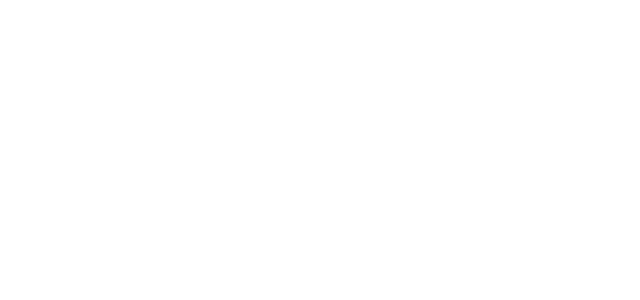
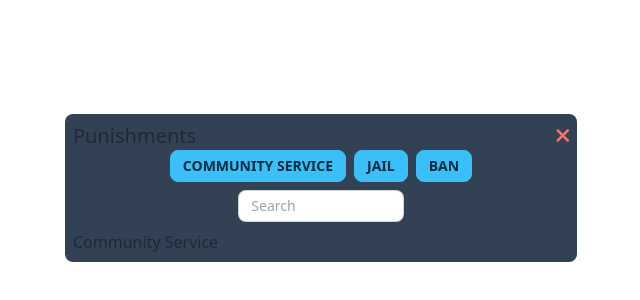
Before and after one commit to fivemland/fl_punishment, a Svelte app in the folder ui/: page / in a window 1280 px wide. Shown: the part 212-512 px from the top of the page, without its empty margins (319-959 px from the left). Built offline with nearby package versions, Linux system fonts and the light colour scheme.

Commit message:
Refactor community service client side, admin panel started

```diff
--- a/ui/index.html
+++ b/ui/index.html
@@ -5,6 +5,14 @@
     <link rel="icon" href="/favicon.ico" />
     <meta name="viewport" content="width=device-width, initial-scale=1.0" />
     <title>Vite App</title>
+
+    <link
+      rel="stylesheet"
+      href="https://cdnjs.cloudflare.com/ajax/libs/font-awesome/6.1.1/css/all.min.css"
+      integrity="sha512-KfkfwYDsLkIlwQp6LFnl8zNdLGxu9YAA1QvwINks4PhcElQSvqcyVLLD9aMhXd13uQjoXtEKNosOWaZqXgel0g=="
+      crossorigin="anonymous"
+      referrerpolicy="no-referrer"
+    />
   </head>
   <body>
     <script type="module" src="/src/main.js"></script>
--- a/ui/src/App.svelte
+++ b/ui/src/App.svelte
@@ -1,7 +1,9 @@
 <script>
   import ComservInfo from './components/ComservInfo.svelte';
+  import AdminPanel from './components/AdminPanel.svelte';
 </script>
 
 <main>
   <ComservInfo />
+  <AdminPanel />
 </main>
--- /dev/null
+++ b/ui/src/components/AdminPanel.svelte
@@ -0,0 +1,81 @@
+<script>
+  const buttons = [
+    { name: 'comserv', label: 'Community Service' },
+    { name: 'jail', label: 'Jail' },
+    { name: 'ban', label: 'Ban' },
+  ];
+  let visible = true;
+  let selectedTab = 'comserv';
+
+  $: activeTab = buttons.filter((button) => button.name === selectedTab)[0];
+
+  let users = [];
+
+  async function selectTab(name) {
+    selectedTab = name;
+
+    const response = await fetch(`https://${GetParentResourceName()}/requestUsers`, {
+      method: 'POST',
+      body: JSON.stringify({
+        selectedTab,
+      }),
+    });
+
+    const responseJson = await response.json();
+
+    if (responseJson.error) return (users = []);
+
+    users = responseJson.users;
+  }
+
+  window.addEventListener('message', ({ data }) => {
+    if (data.adminPanel !== undefined) visible = data.adminPanel;
+  });
+
+  function close() {
+    fetch(`https://${GetParentResourceName()}/closeAdminPanel`);
+  }
+
+  function remove(identifier) {
+    fetch(`https://${GetParentResourceName()}/removeUser`, {
+      method: 'POST',
+      body: JSON.stringify({
+        selectedTab,
+        identifier,
+      }),
+    });
+  }
+</script>
+
+{#if visible}
+  <main class="bg-slate-700 rounded-lg w-2/5 p-2">
+    <div class="flex justify-between items-center text-xl">
+      Punishments
+
+      <button on:click={close} class="text-error">
+        <i class="fa-solid fa-xmark" />
+      </button>
+    </div>
+    <div class="flex justify-center">
+      {#each buttons as button}
+        <button on:click={() => selectTab(button.name)} class="btn btn-sm btn-info mx-1">
+          {button.label}
+        </button>
+      {/each}
+    </div>
+    <div class="flex justify-center mt-2 mb-2">
+      <input type="text" placeholder="Search" class="input input-bordered input-sm w-2/6" />
+    </div>
+
+    {activeTab.label}
+  </main>
+{/if}
+
+<style>
+  main {
+    position: absolute;
+    left: 50%;
+    top: 50%;
+    transform: translate(-50%, -50%);
+  }
+</style>
--- a/ui/src/components/ComservInfo.svelte
+++ b/ui/src/components/ComservInfo.svelte
@@ -9,13 +9,13 @@
 </script>
 
 {#if comserv && typeof comserv === 'object'}
-  <main class="bg-gray-700 p-2 rounded-xl">
+  <main class="bg-gray-700 p-2 rounded-xl select-none">
     <div class="text-center font-bold mb-2">Community Service</div>
     <table class="table table-compact">
       <tbody class="text-center">
         <tr>
           <td>Tasks Left</td>
-          <td>{comserv.count || 'Unknown'}</td>
+          <td>{comserv.count || 'Unknown'}/{comserv.all || 'Unknown'}</td>
         </tr>
         <tr>
           <td>Reason</td>
```
Also changed, not shown: 2 other files (tests, documents, lock files or other folders).
